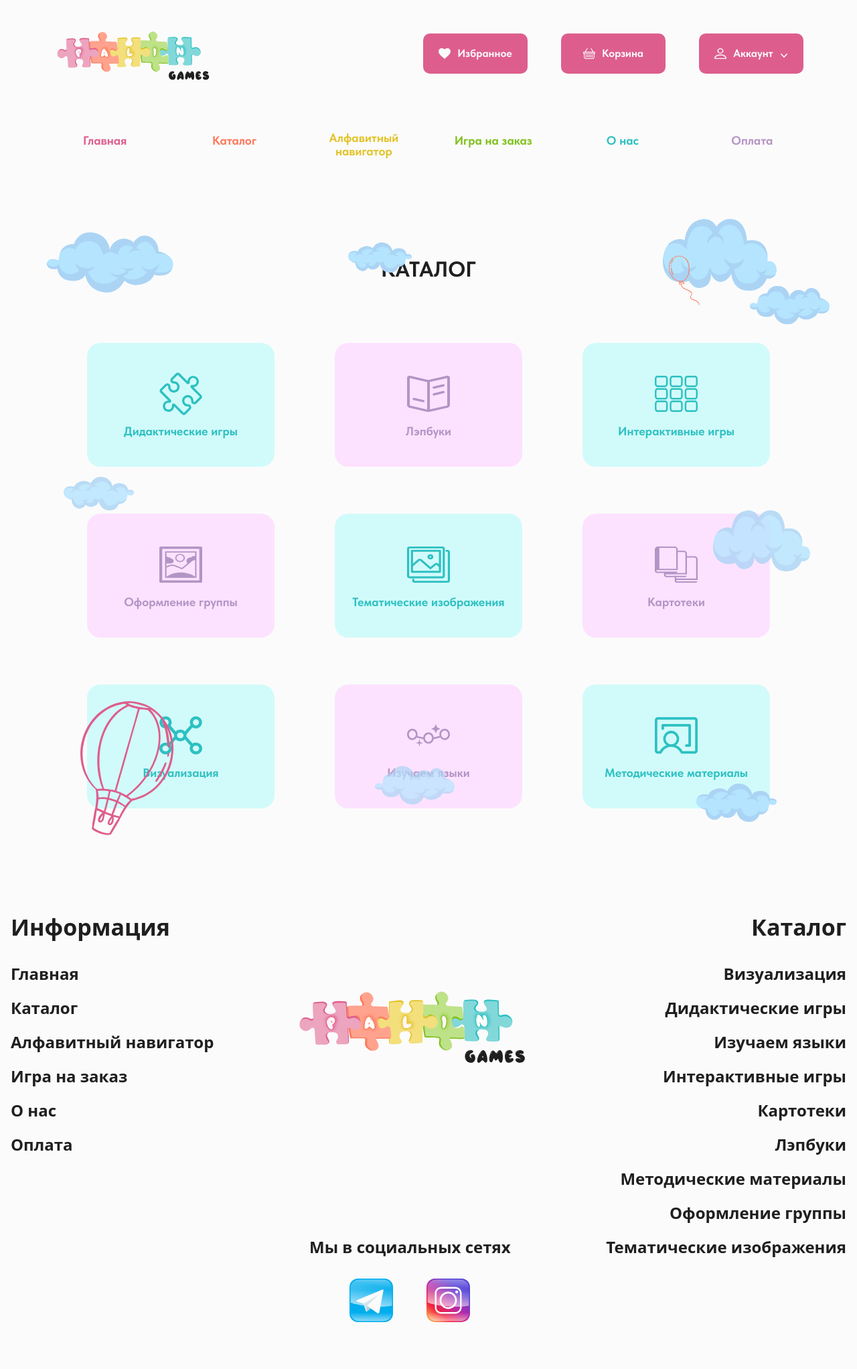
After one commit to jendox/palingames, a Django app: page /catalog/ in a window 1280 px wide. The commit adds this page. Shown: the whole page at 67% size. Run offline with Django 5.2, Linux system fonts and the light colour scheme; style sheets or scripts are compiled from the project's sources; some web fonts are replaced.

Commit message:
add catalog pre-page

```diff
--- a/apps/pages/urls.py
+++ b/apps/pages/urls.py
@@ -6,4 +6,5 @@ urlpatterns = [
     path("", views.HomePageView.as_view(), name="home"),
     path("about/", views.AboutPageView.as_view(), name="about"),
     path("payment/", views.PaymentPageView.as_view(), name="payment"),
+    path("catalog/", views.CatalogPageView.as_view(), name="catalog"),
 ]
--- a/apps/pages/views.py
+++ b/apps/pages/views.py
@@ -11,3 +11,7 @@ class AboutPageView(TemplateView):
 
 class PaymentPageView(TemplateView):
     template_name = "pages/payment.html"
+
+
+class CatalogPageView(TemplateView):
+    template_name = "pages/catalog.html"
--- a/templates/includes/footer_desktop.html
+++ b/templates/includes/footer_desktop.html
@@ -9,7 +9,7 @@
         </div>
         <ul class="mt-[41px] space-y-[27px] text-[24px] font-semibold leading-[24px] text-[var(--color-black)]">
           <li><a href="{% url 'home' %}" class="whitespace-nowrap hover:text-[var(--color-turquoise)]">{% trans "Главная" %}</a></li>
-          <li><a href="#" class="whitespace-nowrap hover:text-[var(--color-turquoise)]">{% trans "Каталог" %}</a></li>
+          <li><a href="{% url 'catalog' %}" class="whitespace-nowrap hover:text-[var(--color-turquoise)]">{% trans "Каталог" %}</a></li>
           <li><a href="#" class="whitespace-nowrap hover:text-[var(--color-turquoise)]">{% trans "Алфавитный навигатор" %}</a></li>
           <li><a href="#" class="whitespace-nowrap hover:text-[var(--color-turquoise)]">{% trans "Игра на заказ" %}</a></li>
           <li><a href="{% url 'about' %}" class="whitespace-nowrap hover:text-[var(--color-turquoise)]">{% trans "О нас" %}</a></li>
--- a/templates/includes/footer_mobile.html
+++ b/templates/includes/footer_mobile.html
@@ -9,7 +9,7 @@
         </div>
         <ul class="mt-[15px] space-y-[10px] text-[16px] font-semibold leading-[16px] text-[var(--color-black)]">
           <li><a href="{% url 'home' %}" class="hover:text-[var(--color-turquoise)]">{% trans "Главная" %}</a></li>
-          <li><a href="#" class="hover:text-[var(--color-turquoise)]">{% trans "Каталог" %}</a></li>
+          <li><a href="{% url 'catalog' %}" class="hover:text-[var(--color-turquoise)]">{% trans "Каталог" %}</a></li>
           <li><a href="#" class="hover:text-[var(--color-turquoise)]">{% trans "Алфавитный навигатор" %}</a></li>
           <li><a href="#" class="hover:text-[var(--color-turquoise)]">{% trans "Игра на заказ" %}</a></li>
           <li><a href="{% url 'about' %}" class="hover:text-[var(--color-turquoise)]">{% trans "О нас" %}</a></li>
--- a/templates/includes/header_nav.desktop.html
+++ b/templates/includes/header_nav.desktop.html
@@ -19,7 +19,7 @@
   </span>
 </a>
 
-<a href="#" class="group flex w-[74px] flex-col items-center text-center no-underline">
+<a href="{% url 'catalog' %}" class="group flex w-[74px] flex-col items-center text-center no-underline">
   <span
     data-header-nav-icon
     class="relative block max-h-0 w-[74px] -translate-y-2 overflow-hidden opacity-0 transition-[max-height,opacity,transform] duration-600 ease-in-out"
--- a/templates/includes/header_nav.mobile.html
+++ b/templates/includes/header_nav.mobile.html
@@ -9,7 +9,7 @@
     <img src="{% static 'images/header/menu_main.svg' %}" alt="" class="h-[26px] w-[26px]" aria-hidden="true">
     {% trans "Главная" %}
   </a>
-  <a href="#" class="inline-flex items-center gap-4 text-[18px] font-bold text-[var(--color-orange)]">
+  <a href="{% url 'catalog' %}" class="inline-flex items-center gap-4 text-[18px] font-bold text-[var(--color-orange)]">
     <img src="{% static 'images/header/menu_catalog.svg' %}" alt="" class="h-[26px] w-[26px]" aria-hidden="true">
     {% trans "Каталог" %}
   </a>
--- /dev/null
+++ b/templates/pages/catalog.html
@@ -0,0 +1,15 @@
+{% extends "base/base.html" %}
+
+{% block title %}Каталог — PaliGames{% endblock %}
+
+{% block main_class %}w-full px-0 py-0{% endblock %}
+
+{% block content %}
+  <div class="min-[1024px]:hidden">
+    {% include "pages/catalog/catalog_mobile.html" %}
+  </div>
+
+  <div class="hidden min-[1024px]:block">
+    {% include "pages/catalog/catalog_desktop.html" %}
+  </div>
+{% endblock %}
--- /dev/null
+++ b/templates/pages/catalog/catalog_desktop.html
@@ -0,0 +1,183 @@
+{% load static i18n %}
+
+<section class="relative overflow-hidden bg-[var(--color-white)]">
+  <div class="pointer-events-none absolute inset-0 select-none" aria-hidden="true">
+    <img
+      src="{% static 'images/decor/clouds/cloud-2.svg' %}"
+      alt=""
+      class="absolute left-[70px] top-[55px] w-[190px]"
+      draggable="false"
+    >
+    <img
+      src="{% static 'images/decor/clouds/cloud-3.svg' %}"
+      alt=""
+      class="absolute left-[520px] top-[70px] w-[95px]"
+      draggable="false"
+    >
+    <img
+      src="{% static 'images/decor/clouds/cloud-1.svg' %}"
+      alt=""
+      class="absolute right-[120px] top-[35px] w-[170px]"
+      draggable="false"
+    >
+    <img
+      src="{% static 'images/decor/clouds/cloud-2.svg' %}"
+      alt=""
+      class="absolute right-[40px] top-[135px] w-[120px]"
+      draggable="false"
+    >
+    <img
+      src="{% static 'images/decor/balloons/balloon-orange.svg' %}"
+      alt=""
+      class="absolute right-[235px] top-[90px] w-[46px]"
+      draggable="false"
+    >
+
+    <img
+      src="{% static 'images/decor/clouds/cloud-3.svg' %}"
+      alt=""
+      class="absolute left-[95px] top-[420px] w-[105px] opacity-80"
+      draggable="false"
+    >
+    <img
+      src="{% static 'images/decor/clouds/cloud-1.svg' %}"
+      alt=""
+      class="absolute right-[70px] top-[470px] w-[145px] opacity-80"
+      draggable="false"
+    >
+    <img
+      src="{% static 'images/decor/clouds/cloud-2.svg' %}"
+      alt=""
+      class="absolute left-[560px] bottom-[95px] w-[120px] opacity-70"
+      draggable="false"
+    >
+    <img
+      src="{% static 'images/decor/clouds/cloud-3.svg' %}"
+      alt=""
+      class="absolute right-[120px] bottom-[70px] w-[120px]"
+      draggable="false"
+    >
+    <img
+      src="{% static 'images/decor/aerostats/aerostat-pink.svg' %}"
+      alt=""
+      class="absolute left-[120px] bottom-[50px] w-[140px]"
+      draggable="false"
+    >
+  </div>
+
+  <div class="mx-auto w-full max-w-[1200px] px-4 py-[90px]">
+    <h1 class="text-center text-[32px] font-bold uppercase leading-[40px] text-[var(--color-black)]">
+      {% trans "Каталог" %}
+    </h1>
+
+    <div class="mx-auto mt-[90px] grid w-fit grid-cols-3 gap-x-[90px] gap-y-[70px]">
+      <div class="flex h-[185px] w-[280px] flex-col items-center justify-center rounded-[20px] bg-[var(--color-mint)]">
+        <img
+          src="{% static 'images/catalog/didactic-games.svg' %}"
+          alt=""
+          class="h-[64px] w-[64px]"
+          draggable="false"
+        >
+        <div class="mt-[14px] max-w-[210px] text-balance text-center text-[18px] font-bold leading-[20px] text-[var(--color-turquoise)]">
+          {% trans "Дидактические игры" %}
+        </div>
+      </div>
+
+      <div class="flex h-[185px] w-[280px] flex-col items-center justify-center rounded-[20px] bg-[var(--color-lilac)]">
+        <img
+          src="{% static 'images/catalog/laptops.svg' %}"
+          alt=""
+          class="h-[64px] w-[64px]"
+          draggable="false"
+        >
+        <div class="mt-[14px] max-w-[210px] text-balance text-center text-[18px] font-bold leading-[20px] text-[var(--color-purple)]">
+          {% trans "Лэпбуки" %}
+        </div>
+      </div>
+
+      <div class="flex h-[185px] w-[280px] flex-col items-center justify-center rounded-[20px] bg-[var(--color-mint)]">
+        <img
+          src="{% static 'images/catalog/interactive-games.svg' %}"
+          alt=""
+          class="h-[64px] w-[64px]"
+          draggable="false"
+        >
+        <div class="mt-[14px] max-w-[210px] text-balance text-center text-[18px] font-bold leading-[20px] text-[var(--color-turquoise)]">
+          {% trans "Интерактивные игры" %}
+        </div>
+      </div>
+
+      <div class="flex h-[185px] w-[280px] flex-col items-center justify-center rounded-[20px] bg-[var(--color-lilac)]">
+        <img
+          src="{% static 'images/catalog/group-design.svg' %}"
+          alt=""
+          class="h-[64px] w-[64px]"
+          draggable="false"
+        >
+        <div class="mt-[14px] max-w-[210px] text-balance text-center text-[18px] font-bold leading-[20px] text-[var(--color-purple)]">
+          {% trans "Оформление группы" %}
+        </div>
+      </div>
+
+      <div class="flex h-[185px] w-[280px] flex-col items-center justify-center rounded-[20px] bg-[var(--color-mint)]">
+        <img
+          src="{% static 'images/catalog/themed-images.svg' %}"
+          alt=""
+          class="h-[64px] w-[64px]"
+          draggable="false"
+        >
+        <div class="mt-[14px] max-w-[230px] text-balance text-center text-[18px] font-bold leading-[20px] text-[var(--color-turquoise)]">
+          {% trans "Тематические изображения" %}
+        </div>
+      </div>
+
+      <div class="flex h-[185px] w-[280px] flex-col items-center justify-center rounded-[20px] bg-[var(--color-lilac)]">
+        <img
+          src="{% static 'images/catalog/file-cabinets.svg' %}"
+          alt=""
+          class="h-[64px] w-[64px]"
+          draggable="false"
+        >
+        <div class="mt-[14px] max-w-[210px] text-balance text-center text-[18px] font-bold leading-[20px] text-[var(--color-purple)]">
+          {% trans "Картотеки" %}
+        </div>
+      </div>
+
+      <div class="flex h-[185px] w-[280px] flex-col items-center justify-center rounded-[20px] bg-[var(--color-mint)]">
+        <img
+          src="{% static 'images/catalog/visualization.svg' %}"
+          alt=""
+          class="h-[64px] w-[64px]"
+          draggable="false"
+        >
+        <div class="mt-[14px] max-w-[210px] text-balance text-center text-[18px] font-bold leading-[20px] text-[var(--color-turquoise)]">
+          {% trans "Визуализация" %}
+        </div>
+      </div>
+
+      <div class="flex h-[185px] w-[280px] flex-col items-center justify-center rounded-[20px] bg-[var(--color-lilac)]">
+        <img
+          src="{% static 'images/catalog/learn-languages.svg' %}"
+          alt=""
+          class="h-[64px] w-[64px]"
+          draggable="false"
+        >
+        <div class="mt-[14px] max-w-[210px] text-balance text-center text-[18px] font-bold leading-[20px] text-[var(--color-purple)]">
+          {% trans "Изучаем языки" %}
+        </div>
+      </div>
+
+      <div class="flex h-[185px] w-[280px] flex-col items-center justify-center rounded-[20px] bg-[var(--color-mint)]">
+        <img
+          src="{% static 'images/catalog/methodological-materials.svg' %}"
+          alt=""
+          class="h-[64px] w-[64px]"
+          draggable="false"
+        >
+        <div class="mt-[14px] max-w-[230px] text-balance text-center text-[18px] font-bold leading-[20px] text-[var(--color-turquoise)]">
+          {% trans "Методические материалы" %}
+        </div>
+      </div>
+    </div>
+  </div>
+</section>
--- /dev/null
+++ b/templates/pages/catalog/catalog_mobile.html
@@ -0,0 +1,170 @@
+{% load static i18n %}
+
+<section class="relative overflow-hidden bg-[var(--color-white)]">
+<!--  <div class="pointer-events-none absolute inset-0 select-none" aria-hidden="true">-->
+<!--    <img-->
+<!--      src="{% static 'images/decor/clouds/cloud-1.svg' %}"-->
+<!--      alt=""-->
+<!--      class="absolute left-[16px] top-[16px] w-[105px]"-->
+<!--      draggable="false"-->
+<!--    >-->
+<!--    <img-->
+<!--      src="{% static 'images/decor/clouds/cloud-2.svg' %}"-->
+<!--      alt=""-->
+<!--      class="absolute right-[16px] top-[12px] w-[120px]"-->
+<!--      draggable="false"-->
+<!--    >-->
+<!--    <img-->
+<!--      src="{% static 'images/decor/clouds/cloud-3.svg' %}"-->
+<!--      alt=""-->
+<!--      class="absolute left-[18px] top-[160px] w-[70px] opacity-80"-->
+<!--      draggable="false"-->
+<!--    >-->
+<!--    <img-->
+<!--      src="{% static 'images/decor/balloons/balloon-orange.svg' %}"-->
+<!--      alt=""-->
+<!--      class="absolute right-[58px] top-[58px] w-[38px]"-->
+<!--      draggable="false"-->
+<!--    >-->
+<!--    <img-->
+<!--      src="{% static 'images/decor/clouds/cloud-2.svg' %}"-->
+<!--      alt=""-->
+<!--      class="absolute right-[14px] top-[235px] w-[95px] opacity-75"-->
+<!--      draggable="false"-->
+<!--    >-->
+<!--    <img-->
+<!--      src="{% static 'images/decor/clouds/cloud-1.svg' %}"-->
+<!--      alt=""-->
+<!--      class="absolute right-[20px] bottom-[90px] w-[95px] opacity-75"-->
+<!--      draggable="false"-->
+<!--    >-->
+<!--    <img-->
+<!--      src="{% static 'images/decor/clouds/cloud-3.svg' %}"-->
+<!--      alt=""-->
+<!--      class="absolute left-[22px] bottom-[70px] w-[70px] opacity-80"-->
+<!--      draggable="false"-->
+<!--    >-->
+<!--    <img-->
+<!--      src="{% static 'images/decor/aerostats/aerostat-pink.svg' %}"-->
+<!--      alt=""-->
+<!--      class="absolute left-[14px] bottom-[14px] w-[85px]"-->
+<!--      draggable="false"-->
+<!--    >-->
+<!--  </div>-->
+
+  <div class="mx-auto w-full px-4 py-[50px]">
+    <h1 class="text-center text-[24px] font-bold uppercase text-[var(--color-black)]">
+      {% trans "Каталог" %}
+    </h1>
+
+    <div class="mx-auto mt-[40px] max-w-[360px] space-y-[15px]">
+      <div class="flex items-center gap-x-[25px] rounded-[10px] bg-[var(--color-mint)] px-[25px] py-[18px]">
+        <img
+          src="{% static 'images/catalog/didactic-games.svg' %}"
+          alt=""
+          class="h-[34px] w-[41px] flex-none"
+          draggable="false"
+        >
+        <div class="text-[18px] font-bold text-[var(--color-turquoise)]">
+          {% trans "Дидактические игры" %}
+        </div>
+      </div>
+
+      <div class="flex items-center gap-x-[25px] rounded-[10px] bg-[var(--color-lilac)] px-[25px] py-[18px]">
+        <img
+          src="{% static 'images/catalog/laptops.svg' %}"
+          alt=""
+          class="h-[34px] w-[41px] flex-none"
+          draggable="false"
+        >
+        <div class="text-[18px] font-bold text-[var(--color-purple)]">
+          {% trans "Лэпбуки" %}
+        </div>
+      </div>
+
+      <div class="flex items-center gap-x-[25px] rounded-[10px] bg-[var(--color-mint)] px-[25px] py-[18px]">
+        <img
+          src="{% static 'images/catalog/interactive-games.svg' %}"
+          alt=""
+          class="h-[34px] w-[41px] flex-none"
+          draggable="false"
+        >
+        <div class="text-[18px] font-bold text-[var(--color-turquoise)]">
+          {% trans "Интерактивные игры" %}
+        </div>
+      </div>
+
+      <div class="flex items-center gap-x-[25px] rounded-[10px] bg-[var(--color-lilac)] px-[25px] py-[18px]">
+        <img
+          src="{% static 'images/catalog/group-design.svg' %}"
+          alt=""
+          class="h-[34px] w-[41px] flex-none"
+          draggable="false"
+        >
+        <div class="text-[18px] font-bold text-[var(--color-purple)]">
+          {% trans "Оформление групп" %}
+        </div>
+      </div>
+
+      <div class="flex items-center gap-x-[25px] rounded-[10px] bg-[var(--color-mint)] px-[25px] py-[18px]">
+        <img
+          src="{% static 'images/catalog/themed-images.svg' %}"
+          alt=""
+          class="h-[34px] w-[41px] flex-none"
+          draggable="false"
+        >
+        <div class="text-[18px] font-bold text-[var(--color-turquoise)]">
+          {% trans "Тематические изображения" %}
+        </div>
+      </div>
+
+      <div class="flex items-center gap-x-[25px] rounded-[10px] bg-[var(--color-lilac)] px-[25px] py-[18px]">
+        <img
+          src="{% static 'images/catalog/file-cabinets.svg' %}"
+          alt=""
+          class="h-[34px] w-[41px] flex-none"
+          draggable="false"
+        >
+        <div class="text-[18px] font-bold text-[var(--color-purple)]">
+          {% trans "Картотеки" %}
+        </div>
+      </div>
+
+      <div class="flex items-center gap-x-[25px] rounded-[10px] bg-[var(--color-mint)] px-[25px] py-[18px]">
+        <img
+          src="{% static 'images/catalog/visualization.svg' %}"
+          alt=""
+          class="h-[34px] w-[41px] flex-none"
+          draggable="false"
+        >
+        <div class="text-[18px] font-bold text-[var(--color-turquoise)]">
+          {% trans "Визуализация" %}
+        </div>
+      </div>
+
+      <div class="flex items-center gap-x-[25px] rounded-[10px] bg-[var(--color-lilac)] px-[25px] py-[18px]">
+        <img
+          src="{% static 'images/catalog/learn-languages.svg' %}"
+          alt=""
+          class="h-[34px] w-[41px] flex-none"
+          draggable="false"
+        >
+        <div class="text-[18px] font-bold text-[var(--color-purple)]">
+          {% trans "Изучаем языки" %}
+        </div>
+      </div>
+
+      <div class="flex items-center gap-x-[25px] rounded-[10px] bg-[var(--color-mint)] px-[25px] py-[18px]">
+        <img
+          src="{% static 'images/catalog/methodological-materials.svg' %}"
+          alt=""
+          class="h-[34px] w-[41px] flex-none"
+          draggable="false"
+        >
+        <div class="text-[18px] font-bold text-[var(--color-turquoise)]">
+          {% trans "Методические рекомендации" %}
+        </div>
+      </div>
+    </div>
+  </div>
+</section>
```
